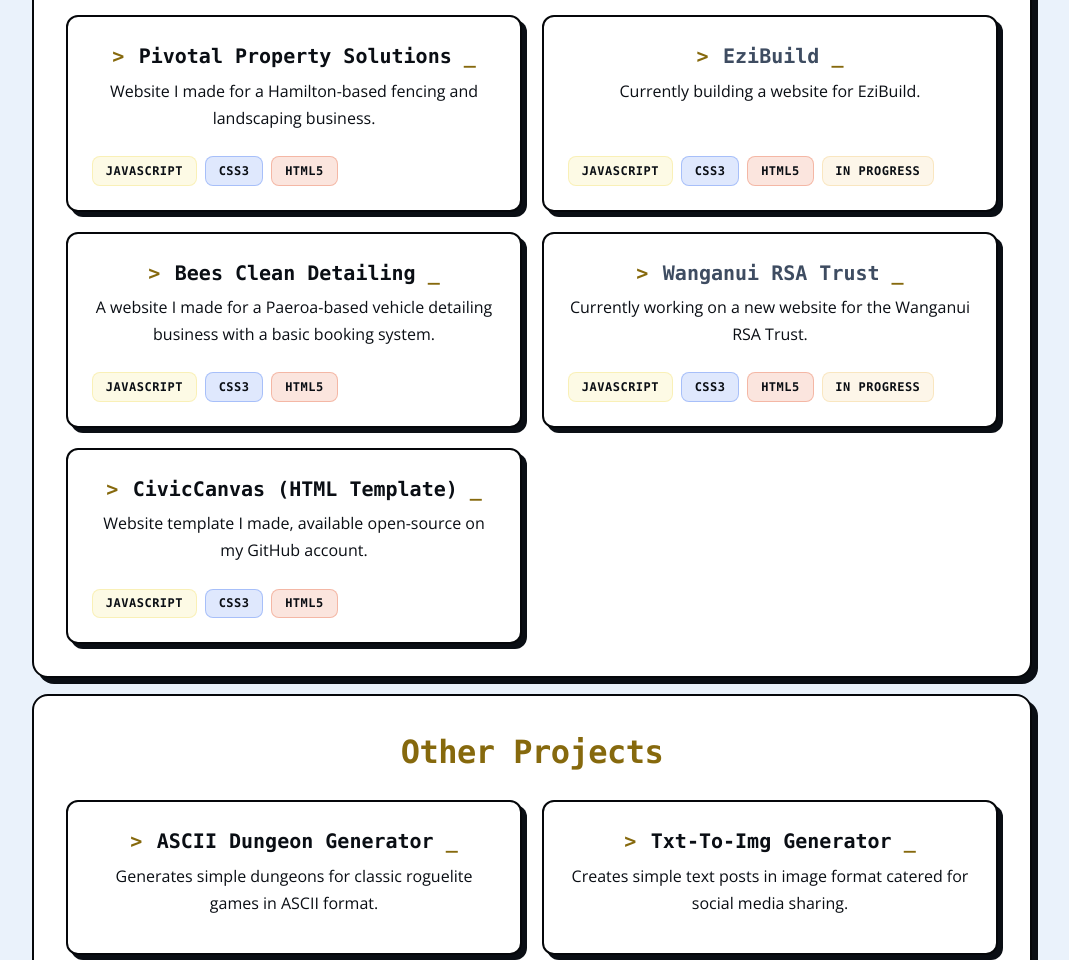
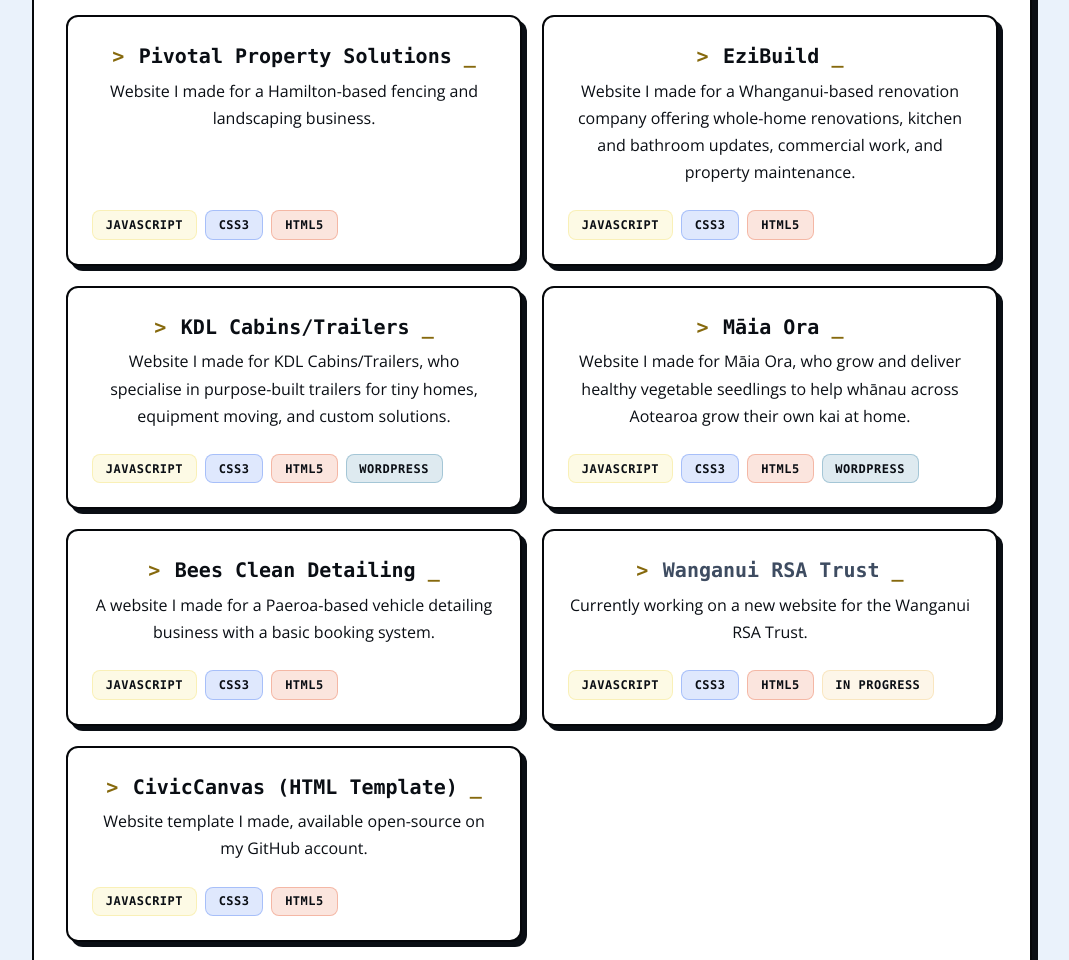
Before and after one commit to r3cla/recla, an Astro site: page /projects in a window 1280 px wide. Shown: the part 911-1871 px from the top of the page, without its empty margins (108-1177 px from the left). Built offline with nearby package versions, Linux system fonts and the light colour scheme; Astro itself is replaced by a stand-in of ours.

Commit message:
Add KDL Cabins/Trailers and Māia Ora to portfolio, finish EziBuild entry
EziBuild now links live with a real description (pulled from their
site: Whanganui-based renovation company). Adds a WordPress badge for
the two new client sites built on it.

```diff
--- a/src/pages/projects.astro
+++ b/src/pages/projects.astro
@@ -69,12 +69,34 @@
     },
     {
         title: "EziBuild",
-        description: "Currently building a website for EziBuild.",
+        href: "https://ezibuild.co.nz",
+        description: "Website I made for a Whanganui-based renovation company offering whole-home renovations, kitchen and bathroom updates, commercial work, and property maintenance.",
         badges: [
             { cls: "badge-js", label: "JavaScript" },
             { cls: "badge-css3", label: "CSS3" },
             { cls: "badge-html5", label: "HTML5" },
-            { cls: "badge-wip", label: "In Progress" },
+        ],
+    },
+    {
+        title: "KDL Cabins/Trailers",
+        href: "https://kdlcabins.co.nz",
+        description: "Website I made for KDL Cabins/Trailers, who specialise in purpose-built trailers for tiny homes, equipment moving, and custom solutions.",
+        badges: [
+            { cls: "badge-js", label: "JavaScript" },
+            { cls: "badge-css3", label: "CSS3" },
+            { cls: "badge-html5", label: "HTML5" },
+            { cls: "badge-wordpress", label: "WordPress" },
+        ],
+    },
+    {
+        title: "Māia Ora",
+        href: "https://maiaora.co.nz",
+        description: "Website I made for Māia Ora, who grow and deliver healthy vegetable seedlings to help whānau across Aotearoa grow their own kai at home.",
+        badges: [
+            { cls: "badge-js", label: "JavaScript" },
+            { cls: "badge-css3", label: "CSS3" },
+            { cls: "badge-html5", label: "HTML5" },
+            { cls: "badge-wordpress", label: "WordPress" },
         ],
     },
     {
--- a/src/styles/global.css
+++ b/src/styles/global.css
@@ -906,6 +906,12 @@
     border-color: rgba(165, 204, 232, 0.3);
 }
 
+.badge-wordpress {
+    background: rgba(33, 117, 155, 0.15);
+    color: #4d9fc4;
+    border-color: rgba(33, 117, 155, 0.3);
+}
+
 .badge-wip {
     background: rgba(242, 196, 100, 0.15);
     color: var(--tertiary-text);
```
